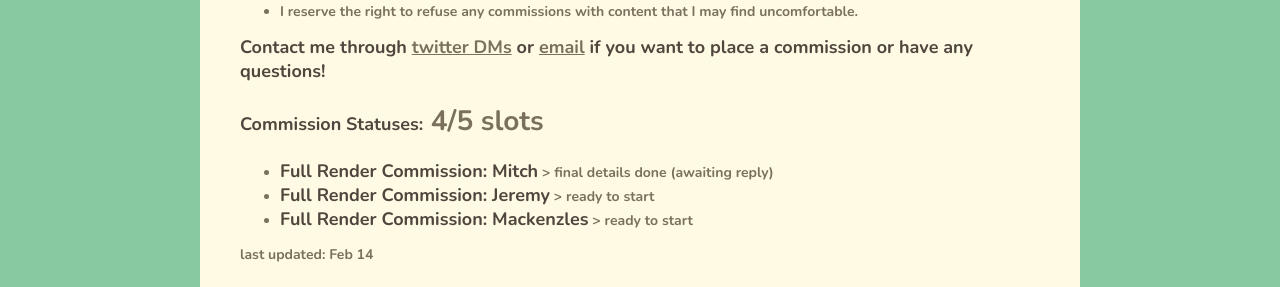
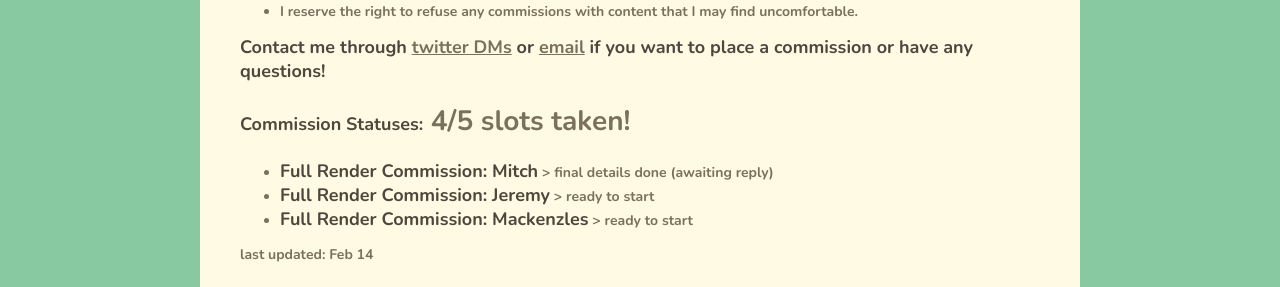
Before and after one commit to antheakwong/antheakwong.github.io, a Jekyll site: the page built from commissions/index.md, in a window 1280 px wide and 900 px high, scrolled down 2030 px. Shown: the part 502-789 px from the top of the window. Built offline with Jekyll 4.4.1, drawn with Linux system fonts in a browser that asks for light colours; nearby versions of some CDN libraries.

Commit message:
Update index.md

```diff
--- a/commissions/index.md
+++ b/commissions/index.md
@@ -50,7 +50,7 @@ Won’t draw: NSFW, mecha, offensive/shock content
 
 **Contact me through [twitter DMs](https://twitter.com/aysrin) or [email](mailto:hello@antheakwong.com) if you want to place a commission or have any questions!**
 
-# **Commission Statuses:** 4/5 slots
+# **Commission Statuses:** 4/5 slots taken!
 
 - **Full Render Commission: Mitch** > final details done (awaiting reply)
 - **Full Render Commission: Jeremy** > ready to start
```
